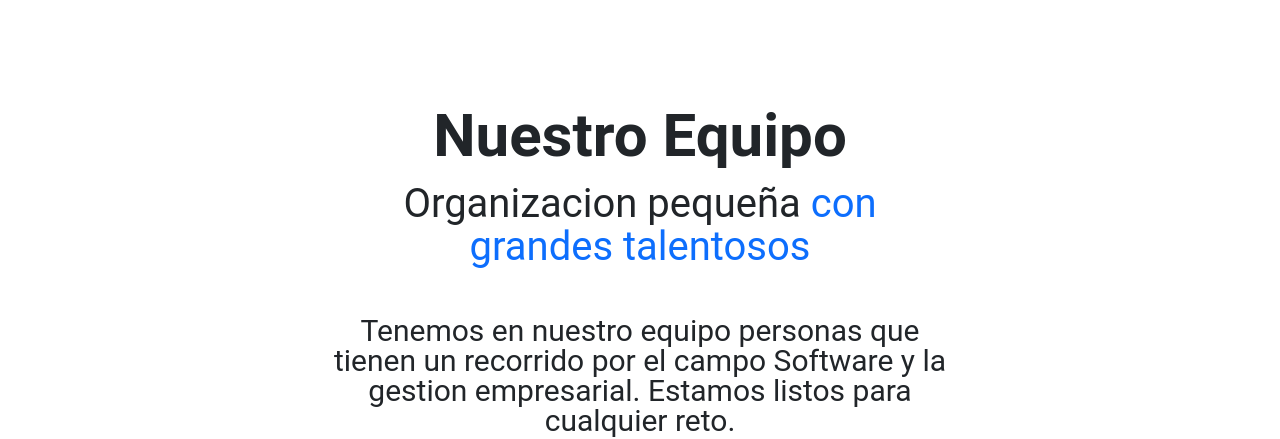
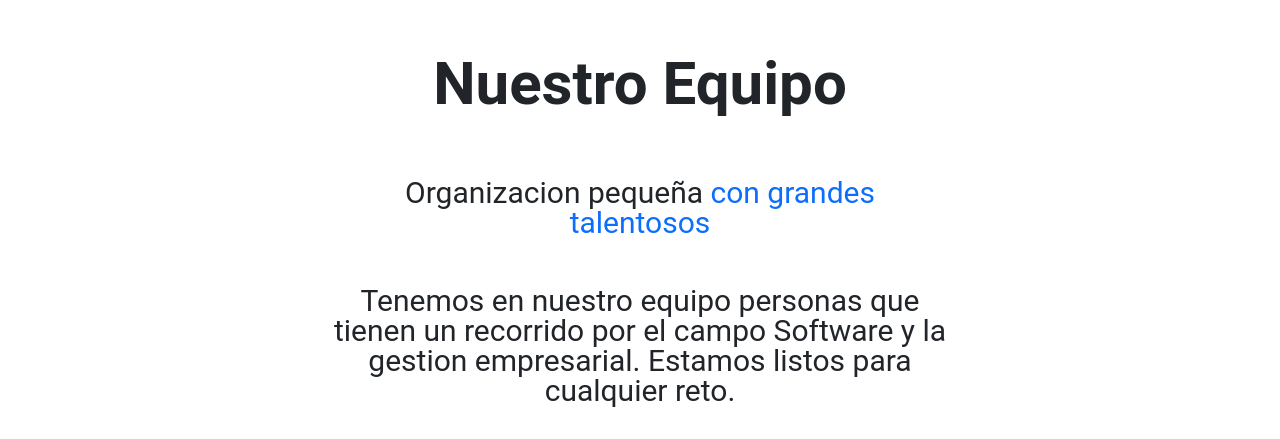
Before and after one commit to winvale/pagina-invetasapp, a website: page index.html in a window 1280 px wide. Shown: the part 2342-2781 px from the top of the page. Drawn offline with nearby package versions, Linux system fonts and the light colour scheme.

Commit message:
cambios letra nuesgrto equipo

```diff
--- a/index.html
+++ b/index.html
@@ -164,9 +164,9 @@
   <!--========================================================== -->
   <section  id="equipo">
   <section>
-    <h1 class="text-center mb-lg-3 h1_titulo">Nuestro Equipo</h1>
+    <h1 class="text-center mb-lg-3 h1_titulo p-5">Nuestro Equipo</h1>
     <div class="container w-50 m-auto text-center">
-      <h2 class="mb-5 h1_h2">Organizacion pequeña <span class="text-primary"> con grandes talentosos </span>
+      <h2 class="mb-5 p_text">Organizacion pequeña <span class="text-primary"> con grandes talentosos </span>
       </h2>
       <p class="p_text">Tenemos en nuestro equipo personas que tienen un recorrido por
         el campo Software y la gestion empresarial.
```
